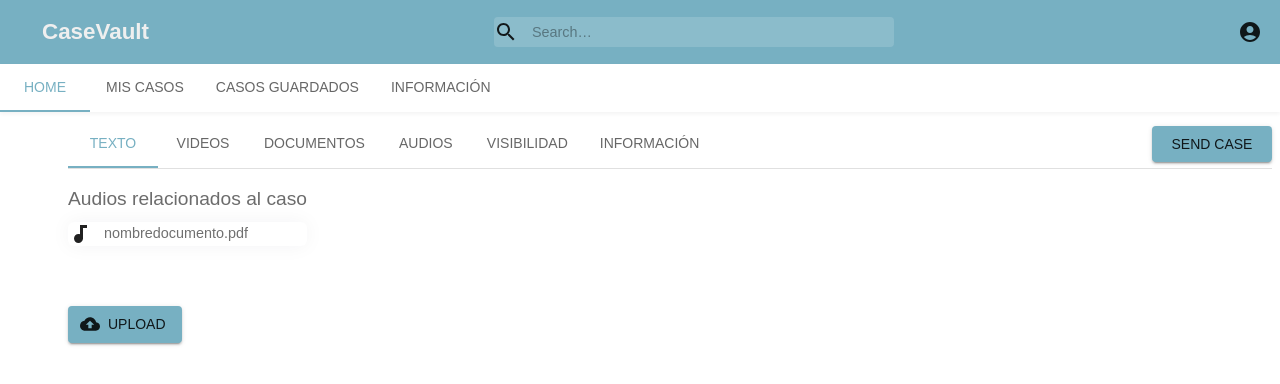
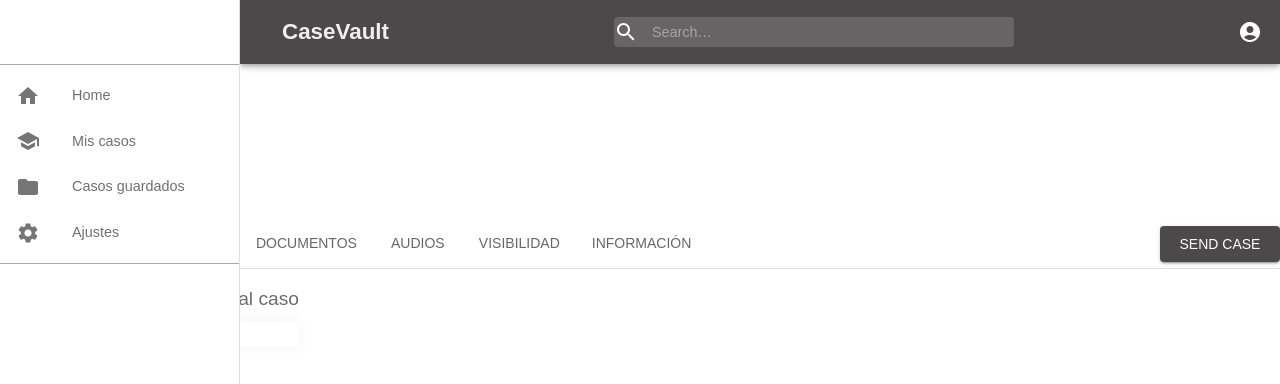
Before and after one commit to EthicApp-Development/casevault-main, a React (Vite) app in the folder frontend/: page /create_case/audios in a window 1280 px wide. Shown: the top 384 px of the page. Built offline with nearby package versions, Linux system fonts and the light colour scheme.

Commit message:
feat: trying to look like youtube

```diff
--- a/frontend/src/Components/Navbar.jsx
+++ b/frontend/src/Components/Navbar.jsx
@@ -1,12 +1,30 @@
-import React, { useContext, useState, useEffect } from 'react';
-import { Box, AppBar, Toolbar, IconButton, Typography, Tab, Tabs } from '@mui/material';
-import { styled, alpha } from '@mui/material/styles';
-import InputBase from '@mui/material/InputBase';
+import * as React from 'react';
+import AppBar from '@mui/material/AppBar';
+import Box from '@mui/material/Box';
+import CssBaseline from '@mui/material/CssBaseline';
+import Divider from '@mui/material/Divider';
+import Drawer from '@mui/material/Drawer';
+import IconButton from '@mui/material/IconButton';
+import List from '@mui/material/List';
+import ListItem from '@mui/material/ListItem';
+import ListItemButton from '@mui/material/ListItemButton';
+import ListItemIcon from '@mui/material/ListItemIcon';
+import ListItemText from '@mui/material/ListItemText';
+import Toolbar from '@mui/material/Toolbar';
+import Typography from '@mui/material/Typography';
 import SearchIcon from '@mui/icons-material/Search';
 import AccountCircle from '@mui/icons-material/AccountCircle';
 import { useNavigate } from 'react-router-dom';
-import AppContext from '../Contexts/AppContext';
+import { styled, alpha } from '@mui/material/styles';
+import InputBase from '@mui/material/InputBase';
+import { useState } from 'react';
+import HomeIcon from '@mui/icons-material/Home';
+import SchoolIcon from '@mui/icons-material/School';
+import FolderIcon from '@mui/icons-material/Folder';
+import SettingsIcon from '@mui/icons-material/Settings';
+import newTheme from './Theme';
 
+const drawerWidth = 240;
 const Search = styled('div')(({ theme }) => ({
     display: 'flex',
     alignItems: 'center',
@@ -43,44 +61,50 @@ const StyledInputBase = styled(InputBase)(({ theme }) => ({
         },
     },
 }));
-
-const WhiteTabs = styled(Tabs)({
-    backgroundColor: 'white',
-    boxShadow: '0px 2px 4px rgba(0, 0, 0, 0.05)',
-});
-
-const WhiteTab = styled(Tab)({
-    backgroundColor: 'white',
-});
-
-export default function Navbar() {
+function Navbar(props) {
+  const { window } = props;
+  const [mobileOpen, setMobileOpen] = React.useState(false);
+  const [isClosing, setIsClosing] = React.useState(false);
 
   const [searchValue, setSearchValue] = useState("")
   const navigate = useNavigate()
-    const [tab, setTab] = useState()
   const { pathname } = location
 
+  const handleDrawerClose = () => {
+    setIsClosing(true);
+    setMobileOpen(false);
+  };
 
-    useEffect(() => {
-        switch (pathname) {
-            case '/home':
-                setTab(0);
-                break;
-            case '/mycases':
-                setTab(1);
-                break;
-            case '/savedcases':
-                setTab(2);
-                break;
-            case '/information':
-                setTab(3);
-                break;
-            default:
-                setTab(0);
-                break;
-        }
-    }, [pathname]);
+  const handleDrawerTransitionEnd = () => {
+    setIsClosing(false);
+  };
 
+  const drawer = (
+    <div>
+       <Toolbar />
+       <Divider />
+        <List>
+            {[
+            { text: 'Home', icon: <HomeIcon /> },
+            { text: 'Mis casos', icon: <SchoolIcon /> },
+            { text: 'Casos guardados', icon: <FolderIcon /> },
+            { text: 'Ajustes', icon: <SettingsIcon /> },
+            ].map((item, index) => (
+            <ListItem key={item.text} disablePadding>
+            <ListItemButton>
+                <ListItemIcon>
+                {item.icon}
+                </ListItemIcon>
+                <ListItemText primary={item.text} />
+            </ListItemButton>
+            </ListItem>
+        ))}
+        </List>
+      <Divider />
+    </div>
+  );
+
+  const container = window !== undefined ? () => window().document.body : undefined;
   const onSearch = (searchTerm) => {
         if (searchTerm.trim() !== "") {
             navigate(`/search/${encodeURIComponent(searchTerm)}`);
@@ -97,25 +121,17 @@ export default function Navbar() {
         }
     };
 
-    const handleTabChange = (event, newValue) => {
-        setTab(newValue)
-        if (newValue === 0) {
-            navigate('/home')
-        }
-        else if (newValue === 1) {
-            console.log(newValue)
-            navigate('/mycases')
-        }
-        else if (newValue === 0) {
-            console.log(newValue)
-            navigate('/home')
-        }
-    }
-
   return (
-        <Box sx={{ position: 'relative' }}>
-            <AppBar sx={{ height: 64 }}>
-                <Toolbar sx={{ justifyContent: 'space-between' }}>
+    <Box sx={{ display: 'flex' }}>
+      <CssBaseline />
+      <AppBar
+        position="fixed"
+        sx={{
+          width: { sm: `calc(100% - ${drawerWidth}px)` },
+          ml: { sm: `${drawerWidth}px` },
+        }}
+      >
+        <Toolbar sx={{justifyContent: 'space-between'}}>
         <Box sx={{ display: 'flex', alignItems: 'center' }}>
                         <IconButton
                             size="large"
@@ -158,15 +174,51 @@ export default function Navbar() {
                         <AccountCircle />
                     </IconButton>
         </Toolbar>
-                <Box sx={{ zIndex: 1, width: "100%" }} >
-                    <WhiteTabs value={tab} onChange={handleTabChange} aria-label="basic tabs example">
-                        <WhiteTab label="Home" />
-                        <WhiteTab label="Mis casos" />
-                        <WhiteTab label="Casos guardados" />
-                        <WhiteTab label="Información" />
-                    </WhiteTabs>
+      </AppBar>
+      <Box
+        component="nav"
+        sx={{ width: { sm: drawerWidth }, flexShrink: { sm: 0 } }}
+        aria-label="mailbox folders"
+      >
+        <Drawer
+          container={container}
+          variant="temporary"
+          open={mobileOpen}
+          onTransitionEnd={handleDrawerTransitionEnd}
+          onClose={handleDrawerClose}
+          ModalProps={{
+            keepMounted: true,
+          }}
+          sx={{
+            display: { xs: 'block', sm: 'none' },
+            '& .MuiDrawer-paper': {
+              boxSizing: 'border-box',
+              width: drawerWidth,
+            },
+          }}
+        >
+          {drawer}
+        </Drawer>
+        <Drawer
+          variant="permanent"
+          sx={{
+            display: { xs: 'none', sm: 'block' },
+            '& .MuiDrawer-paper': { boxSizing: 'border-box', width: drawerWidth },
+          }}
+          open
+        >
+          {drawer}
+        </Drawer>
       </Box>
-            </AppBar>
+      <Box
+        component="main"
+        sx={{ flexGrow: 1, p: 3, width: { sm: `calc(100% - ${drawerWidth}px)` } }}
+      >
+        <Toolbar />
+
+      </Box>
     </Box>
   );
 }
+
+export default Navbar;
--- a/frontend/src/Components/Theme.jsx
+++ b/frontend/src/Components/Theme.jsx
@@ -4,9 +4,9 @@ const newTheme = createTheme({
     spacing: 6,
     palette: {
         primary: {
-            main: '#77b0c2',
-            light: '#b6e0ed',
-            dark: '#256678'
+            main: '#4b4949',
+            light: '#8b8b8b',
+            dark: '#232323'
         },
         secondary: {
             main: '#c4cd50',
```
Lines whose indentation alone changed are shown as unchanged.
